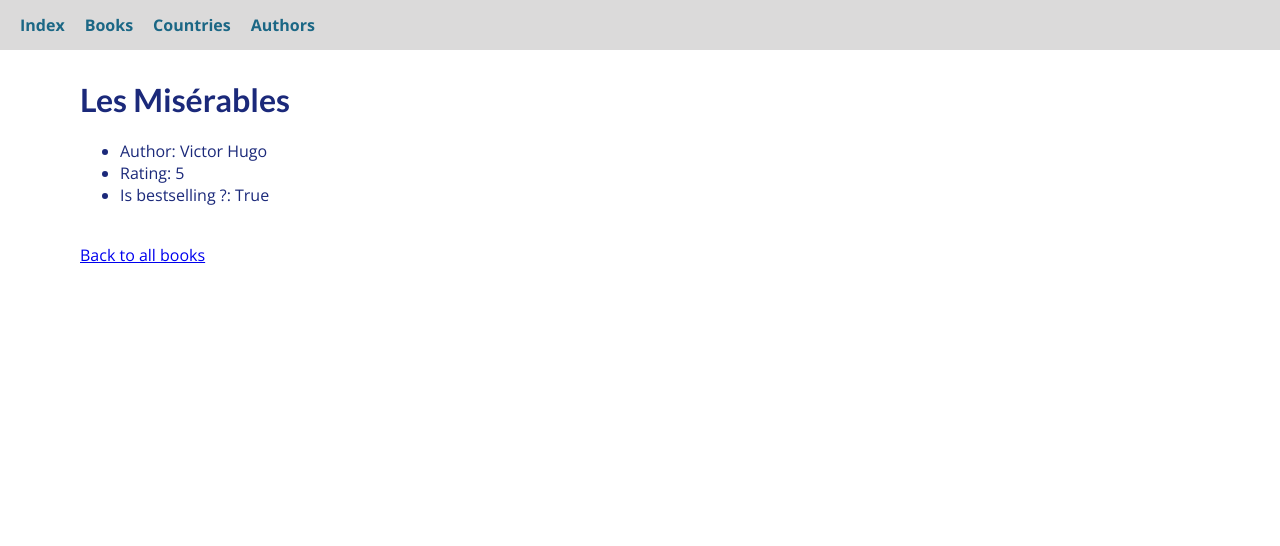
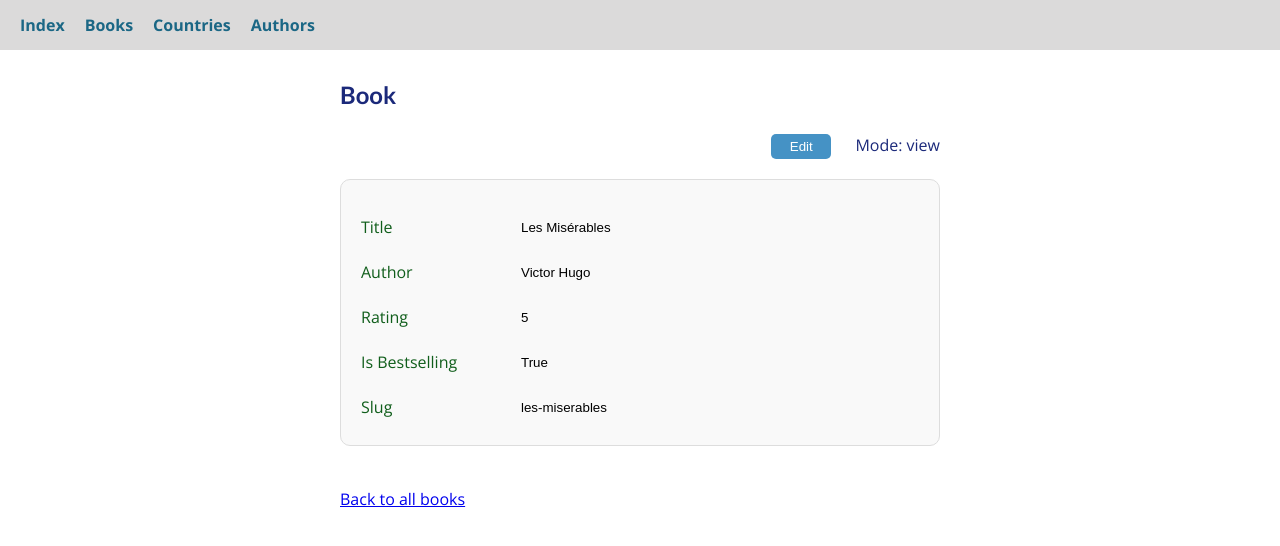
Before and after one commit to fabrizionastri/book_store, a Django app: a page that uses book_store/templates/book_store/base.html in a window 1280 px wide. Shown: the top 546 px of the page. Run offline with Django 5.2, Linux system fonts and the light colour scheme; data comes from the database, SQL or seed files in the repository; both versions use the stored data as it was after the commit.

Commit message:
refactor: enhance templates and forms for better structure and usability

```diff
--- a/book_store/models.py
+++ b/book_store/models.py
@@ -14,7 +14,7 @@ class Country(models.Model):
     code = models.CharField(max_length=2, unique=True)
 
     def get_absolute_url(self):
-        return reverse("country_detail", args=[self.code])
+        return reverse("book_form", args=[self.code])
 
     @property
     def nr_books(self):
@@ -23,7 +23,9 @@ class Country(models.Model):
     def __str__(self):
         return f"{self.name} ({self.code})"
 
-
+    @property
+    def slug(self):
+        return self.code
 
 class Author(models.Model):
     class Meta:
@@ -49,7 +51,7 @@ class Author(models.Model):
         return ", ".join([book.title for book in self.books.all()])
 
     def get_absolute_url(self):
-        return reverse("author_detail", args=[self.slug])
+        return reverse("book_form", args=[self.slug])
 
     # def save(self, *args, **kwargs):  # not needed if using prepopulated_fields in the admin panel
     #     self.slug = slugify(self)
@@ -68,7 +70,7 @@ class Book(models.Model):  # extends the Model class
     slug = models.SlugField(default="", blank=True, null=False, db_index=True)
 
     def get_absolute_url(self):
-        return reverse("book_detail", args=[self.slug])
+        return reverse("book_form", args=[self.slug])
 
     # def save(
     #     self, *args, **kwargs
--- a/book_store/templates/book_store/base.html
+++ b/book_store/templates/book_store/base.html
@@ -23,7 +23,10 @@
             <a href="{% url 'countries' %}">Countries</a>
             <a href="{% url 'authors' %}">Authors</a>
         </nav>
-        {% block content %}
-        {% endblock content %}
+        <section>
+            {% block content %}
+            {% endblock content %}
+        </section>
+        {% block scripts %}{% endblock scripts %}
     </body>
 </html>
--- a/book_store/templates/book_store/generic_form.html
+++ b/book_store/templates/book_store/generic_form.html
@@ -4,21 +4,80 @@
     {{ title }}
 {% endblock title %}
 {% block content %}
+<div class="form-section">
     <h1>{{ title }}</h1>
-    <p>Mode: {{ mode }}</p>
-    <form method="POST" action="">
+    <div style="text-align: right;">
+        <button id="edit-toggle" style="margin-right:20px;" type="button">Edit</button>
+        <span id="form-mode">Mode: {{ mode }}</span>
+    </div>
+    <form method="POST" action="" id="editable-form" data-mode="{{ mode }}">
         {% csrf_token %}
         {% for field in fields %}
             <div>
                 <label for="{{ field.name }}">{{ field.label }}</label>
-                <input type="text"
-                       id="{{ field.name }}"
-                       name="{{ field.name }}"
-                       value="{{ data|get_item:field.name }}">
+                {% if field.is_relation %}
+                    <select id="{{ field.name }}" name="{{ field.name }}" >
+                        {% for choice in field.choices %}
+                            <option value="{{ choice.1 }}" >
+                                {{ choice }}
+                            </option>
+                        {% endfor %}
+                    </select>
+                {% else %}
+                    <input type="text"
+                           id="{{ field.name }}"
+                           name="{{ field.name }}"
+                           value="{{ data|get_item:field.name }}"
+                           {% if mode == 'view' %}readonly style="border: none; background: transparent;"{% endif %}>
+                {% endif %}
             </div>
         {% endfor %}
-        <button type="submit">Submit</button>
+        <button type="submit" id="submit-button" {% if mode == 'view' %}style="display: none;"{% endif %}>
+            Submit
+        </button>
     </form>
     <br>
     <a href="{% url 'index' %}">Back to all books</a>
+</div>
 {% endblock content %}
+
+{% block scripts %}
+<script>
+    // JavaScript for toggling modes
+    document.getElementById('edit-toggle').addEventListener('click', function () {
+        console.log('clicked');
+        const form = document.getElementById('editable-form');
+        const submitButton = document.getElementById('submit-button');
+        const fields = form.querySelectorAll('input[type="text"]');
+        const modeIndicator = document.getElementById('form-mode');
+
+        // Toggle mode between 'edit' and 'view'
+        const currentMode = form.dataset.mode;
+        const newMode = currentMode === 'view' ? 'edit' : 'view';
+
+        // Update the form fields and button visibility
+        fields.forEach(field => {
+            if (newMode === 'view') {
+                field.setAttribute('readonly', 'readonly');
+                field.style.border = 'none';
+                field.style.background = 'transparent';
+            } else {
+                field.removeAttribute('readonly');
+                field.style.border = '';
+                field.style.background = '';
+            }
+        });
+
+        // Toggle submit button visibility
+        submitButton.style.display = newMode === 'view' ? 'none' : '';
+
+        // Update mode in the form dataset and mode indicator
+        form.dataset.mode = newMode;
+        modeIndicator.textContent = `Mode: ${newMode}`;
+
+        // Optionally, save the mode in cookies or sessionStorage
+        document.cookie = `form_mode=${newMode}; path=/`;
+        sessionStorage.setItem('form_mode', newMode);
+    });
+</script>
+{% endblock scripts %}
--- a/book_store/templates/book_store/index.html
+++ b/book_store/templates/book_store/index.html
@@ -3,15 +3,14 @@
     All Books
 {% endblock title %}
 {% block content %}
-    <h1>All Books</h1>
+    <h1>Welcome to the book store !</h1>
     <ul>
         {% for book in books %}
             <li>
                 <a href="{{ book.get_absolute_url }}">{{ book.title }}</a>
                 : by {{ book.author }} ({{ book.rating }})
                 {% if book.is_bestselling %}<strong>→ Bestseller!</strong>{% endif %}
-                <span>. . .</span>
-                <a href="{% url 'book_detail' book.slug %}">Edit</a>
+                {% comment %} add non breaking spaces {% endcomment %}
             {% endfor %}
     </ul>
 
--- a/book_store/urls.py
+++ b/book_store/urls.py
@@ -8,13 +8,11 @@ urlpatterns = [
     path("", views.index, name="index"),
 
     path("books/", views.books, name="books"),
-    path("books/<slug:slug>/", views.book_detail, name="book_detail"),
-    path("books/<slug:slug>/edit/", views.book_form, name="book_edit"),
-
+    path("books/<slug:slug>/", views.book_form, name="book_form"),
 
     path("authors/", views.authors, name="authors"),
-    path("authors/<slug:slug>/", views.author_detail, name="author_detail"),
-    path("authors/<slug:slug>/edit/", views.author_form, name="author_form"),
+    path("authors/<slug:slug>/", views.author_form, name="author_form"),
 
     path("countries/", views.countries, name="countries"),
+    path("countries/<code>/", views.country_form, name="country_form"),
 ]
--- a/book_store/views.py
+++ b/book_store/views.py
@@ -19,7 +19,7 @@ def index(request):
         },
     )
 
-
+# Using generic_table.html
 def books(request):
     columns = [
         {"name": "title", "title": "Title"},
@@ -32,19 +32,6 @@ def books(request):
     context = {"title": "Books", "columns": columns, "data": data}
 
     return render(request, "book_store/generic_table.html", context)
-
-
-def book_detail(request, slug):
-    # Solution 1 - return standard 404 page
-    # try:
-    #     book = Book.objects.get(id=book_id)
-    # except:
-    #     raise Http404()
-    # Solution 2 - return custom 404 page using built-in shortcut
-    # book = get_object_or_404(Book, pk=book_id)  # pk is the primary key, same as id
-    book = get_object_or_404(Book, slug=slug)  # pk is the primary key, same as id
-    return render(request, "book_store/book_detail.html", {"book": book})
-
 
 
 def countries(request):
@@ -64,12 +51,37 @@ def authors(request):
         {"name": "full_name", "title": "Name"},
         {"name": "nr_books", "title": "Number of Books"},
         {"name": "titles", "title": "Titles"},
+        {"name": "country", "title": "Country"},
         {"name": "slug", "title": "Slug"},
     ]
     data = Author.objects.all().order_by("first_name")
     context = {"title": "Authors", "columns": columns, "data": data}
 
     return render(request, "book_store/generic_table.html", context)
+
+
+# Using generic_form.html
+def country_form(request, code=None):
+    if request.method == "POST":
+        country, created  = Country.objects.update_or_create(
+            code=request.POST.get("code"),
+            defaults={"name":request.POST.get("name")},
+        )
+
+        print("Country created:", country)
+        return redirect("countries")
+
+    # If GET request, render the form with the data
+    fields = [
+        {"name": "name", "label": "Name"},
+        {"name": "slug", "label": "Code"},
+    ]
+    data = get_object_or_404(Country, code=code)
+
+    context = {"title": "Country", "fields": fields, "data": data, "mode": "view"}
+
+    return render(request, "book_store/generic_form.html", context)
+
 
 def book_form(request, slug=None):
     if request.method == "POST":
@@ -91,19 +103,20 @@ def book_form(request, slug=None):
         {"name": "is_bestselling", "label": "Is Bestselling"},
         {"name": "slug", "label": "Slug"},
     ]
-    data = get_object_or_404(Book, slug=slug)  # pk is the primary key, same as id
+    data = get_object_or_404(Book, slug=slug)
 
-    context = {"title": "Add new book", "fields": fields, "data": data, "mode": "view"}
+    context = {"title": "Book", "fields": fields, "data": data, "mode": "view"}
 
     return render(request, "book_store/generic_form.html", context)
 
 
 def author_form(request, slug=None):
     if request.method == "POST":
+        country_code = request.POST.get("country")
         author = Author.objects.create(
             first_name=request.POST.get("first_name"),
             last_name=request.POST.get("last_name"),
-            country=request.POST.get("country"),
+            country=get_object_or_404(Country, code=country_code) if country_code else None,
             slug=request.POST.get("slug")
         )
         print("Author created:", author)
@@ -113,15 +126,11 @@ def author_form(request, slug=None):
     fields = [
         {"name": "first_name", "label": "First Name"},
         {"name": "last_name", "label": "Last Name"},
-        {"name": "country", "label": "Country"},
+        {"name": "country", "label": "Country", "is_relation": True, "choices": Country.objects.all()},
         {"name": "slug", "label": "Slug"},
     ]
     data = get_object_or_404(Author, slug=slug)
 
-    context = {"title": "Add new author", "fields": fields, "data": data, "mode": "view"}
+    context = {"title": "Author", "fields": fields, "data": data, "mode": "view"}
 
     return render(request, "book_store/generic_form.html", context)
-
-def author_detail(request, slug=None):
-    author = get_object_or_404(Author, slug=slug)  # pk is the primary key, same as id
-    return render(request, "book_store/generic_form.html", {"author": author})
--- a/static/app.css
+++ b/static/app.css
@@ -23,7 +23,6 @@ h3 {
 table {
   border-collapse: separate;
   width: 100%;
-  max-width: 800px;
   border: 1px solid #eee;
   border-radius: 8px;
   overflow: hidden;
@@ -34,14 +33,12 @@ table {
 th {
   background-color: #eee;
   text-align: left;
-  padding: 5px;
   font-weight: bold;
   border: none;
   /* No internal borders */
 }
 
 td {
-  padding: 5px;
   text-align: left;
   border-top: 1px solid #eee;
 }
@@ -49,6 +46,7 @@ td {
 th,
 td {
   padding: 5px;
+  min-width: 150px;
 }
 
 /* when I hover on a row, its background color becomes very light blue */
@@ -92,7 +90,6 @@ form {
   color: rgb(16, 94, 27);
   display: flex;
   flex-direction: column;
-  max-width: 600px;
   margin: 20px 0;
   border: 1px solid #ddd;
   padding: 20px;
@@ -110,7 +107,8 @@ form>div>label {
   width: 150px;
 }
 
-form>div>input {
+form>div>input,
+select {
   width: 250px;
   border: 1px solid #ddd;
   padding: 10px;
@@ -119,7 +117,6 @@ form>div>input {
 
 form>button {
   margin-top: 20px;
-
   padding: 10px;
   width: 100px;
   background-color: #3f7e4d;
@@ -128,3 +125,32 @@ form>button {
   border-radius: 5px;
   cursor: pointer;
 }
+
+button {
+  margin-top: 5px;
+  padding: 5px;
+  width: 60px;
+  background-color: #4592c5;
+  color: white;
+  border: none;
+  border-radius: 5px;
+  cursor: pointer;
+}
+
+.form-section {
+  max-width: 600px;
+  /* horizontally centered */
+  margin: 0 auto;
+}
+
+
+li>a {
+  text-decoration: none;
+  color: rgb(0, 0, 255);
+  /* line spacing */
+  line-height: 2;
+}
+
+li>a:hover {
+  color: #cf79f1;
+}
```
Also changed, not shown: book_store/templates/book_store/generic_table.html (+52 -1 lines), db.sqlite3.
